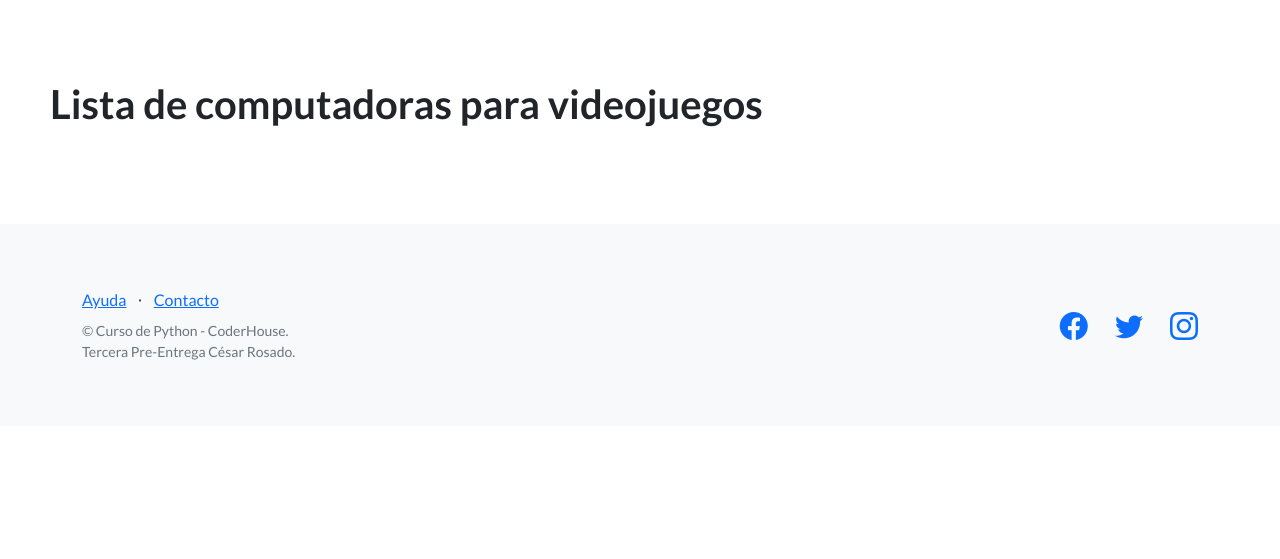
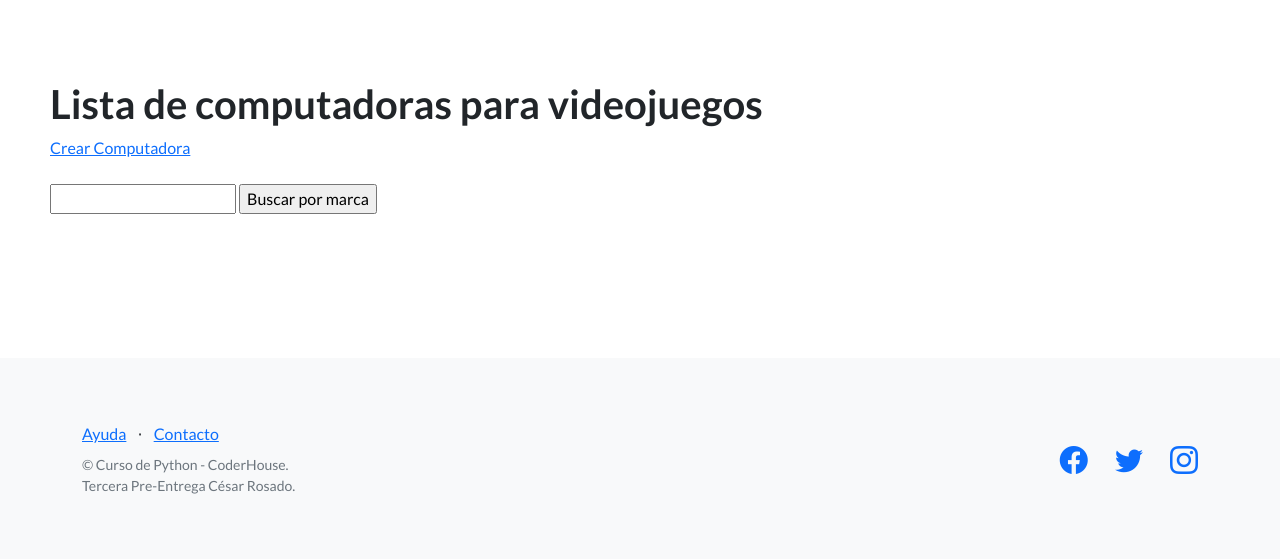
Before and after one commit to cesar-rosado/Tercera_pre-entrega_Rosado, a Django app: page /catalogos/computadoras/ in a window 1280 px wide. Shown: the part 66-625 px from the top of the page. Run offline with Django 4.2, Linux system fonts and the light colour scheme; some libraries are stand-ins or nearby versions.

Commit message:
Agregando formulario, crear y buscar computadoras al proyecto

```diff
--- a/catalogo/templates/catalogo/accesorios.html
+++ b/catalogo/templates/catalogo/accesorios.html
@@ -6,7 +6,7 @@
     <h1>Lista de accesorios para computadoras</h1>
     <ul>
     {% for accesorio in accesorios %}
-      <li>{{ accesorio.tipo_accesorio }}, {{ accesorio.marca }}, {{ accesorio.modelo }}</li>
+      <li>{{ accesorio.tipo_accesorio }} | {{ accesorio.marca }} | {{ accesorio.modelo }}</li>
     {% endfor %}
     </ul>
   </div>
--- a/catalogo/templates/catalogo/computadoras.html
+++ b/catalogo/templates/catalogo/computadoras.html
@@ -4,9 +4,19 @@
 <section>
   <div>
     <h1>Lista de computadoras para videojuegos</h1>
+    <a href="{% url 'crear_computadora' %}">Crear Computadora</a>
+
+    <br><br>
+    <form action="{% url "buscar_computadora"%}" method="post">
+        {% csrf_token %}
+        <input type="text" name="busqueda">
+        <input type="submit" value="Buscar por marca">
+    </form>
+    <br><br>
+
     <ul>
     {% for computadora in computadoras %}
-      <li>{{ computadora.tipo_computadora }}, {{ computadora.marca }}, {{ computadora.marca }}</li>
+      <li>{{ computadora.tipo_computadora }} | {{ computadora.marca }} | {{ computadora.marca }}</li>
     {% endfor %}
     </ul>
   </div>
--- a/catalogo/urls.py
+++ b/catalogo/urls.py
@@ -1,13 +1,15 @@
 from django.contrib import admin
 from django.urls import path
 
-from catalogo.views import listar_clientes, listar_computadoras, listar_accesorios, listar_proveedores, crear_cliente, buscar_cliente
+from catalogo.views import listar_clientes, listar_computadoras, listar_accesorios, listar_proveedores, crear_cliente, buscar_cliente, crear_computadora, buscar_computadora
 
 urlpatterns = [
     path("clientes/", listar_clientes, name="clientes"),
     path("crear-cliente/", crear_cliente, name="crear_cliente"),
     path("buscar-cliente/", buscar_cliente, name="buscar_cliente"),
     path("computadoras/", listar_computadoras, name="computadoras"),
+    path("crear-computadora/", crear_computadora, name="crear_computadora"),
+    path("buscar-compuatdora/", buscar_computadora, name="buscar_computadora"),
     path("accesorios/", listar_accesorios, name="accesorios"),
     path("proveedores/", listar_proveedores, name="proveedores"),
 ]
--- a/catalogo/views.py
+++ b/catalogo/views.py
@@ -1,7 +1,7 @@
 from django.shortcuts import render, redirect
 from django.urls import reverse
 
-from catalogo.forms import ClienteFormulario
+from catalogo.forms import ClienteFormulario, ComputadoraFormulario, AccesorioFormulario, ProveedorFormulario
 from catalogo.models import Cliente, Computadora, Accesorio, Proveedor
 
 # Create your views here.
@@ -84,6 +84,33 @@ def crear_cliente(request):
     )
     return http_response
 
+def crear_computadora(request):
+    if request.method == "POST":
+        formulario = ComputadoraFormulario(request.POST)
+
+        if formulario.is_valid():
+            data = formulario.cleaned_data
+            tipo_computadora = data["tipo_computadora"]
+            marca = data["marca"]
+            modelo = data["modelo"]
+            procesador = data["procesador"]
+            ram = data["ram"]
+            hhd = data["hhd"]
+            computadora = Computadora(tipo_computadora=tipo_computadora, marca=marca, modelo=modelo, procesador=procesador, ram=ram, hhd=hhd)
+            computadora.save()
+
+            url_exitosa = reverse('computadoras')
+            return redirect(url_exitosa)
+
+    else: # GET
+        formulario = ComputadoraFormulario()
+    http_response = render(
+        request=request,
+        template_name='catalogo/formulario_computadoras.html',
+        context={'formulario' : formulario},
+    )
+    return http_response
+
 ########################################################################################################
 #CREAR BUSCADORES
 
@@ -102,3 +129,19 @@ def buscar_cliente(request):
         context=contexto,
     )
     return http_response
+
+def buscar_computadora(request):
+    if request.method == "POST":
+        data = request.POST
+        busqueda = data["busqueda"]
+        computadora = Computadora.objects.filter(marca__icontains=busqueda)
+        contexto = {
+        "computadora": computadora,
+        }
+
+    http_response = render(
+        request=request,
+        template_name='catalogo/computadoras.html',
+        context=contexto,
+    )
+    return http_response
```
Also changed, not shown: catalogo/forms.py (+19 -0 lines), db.sqlite3.
